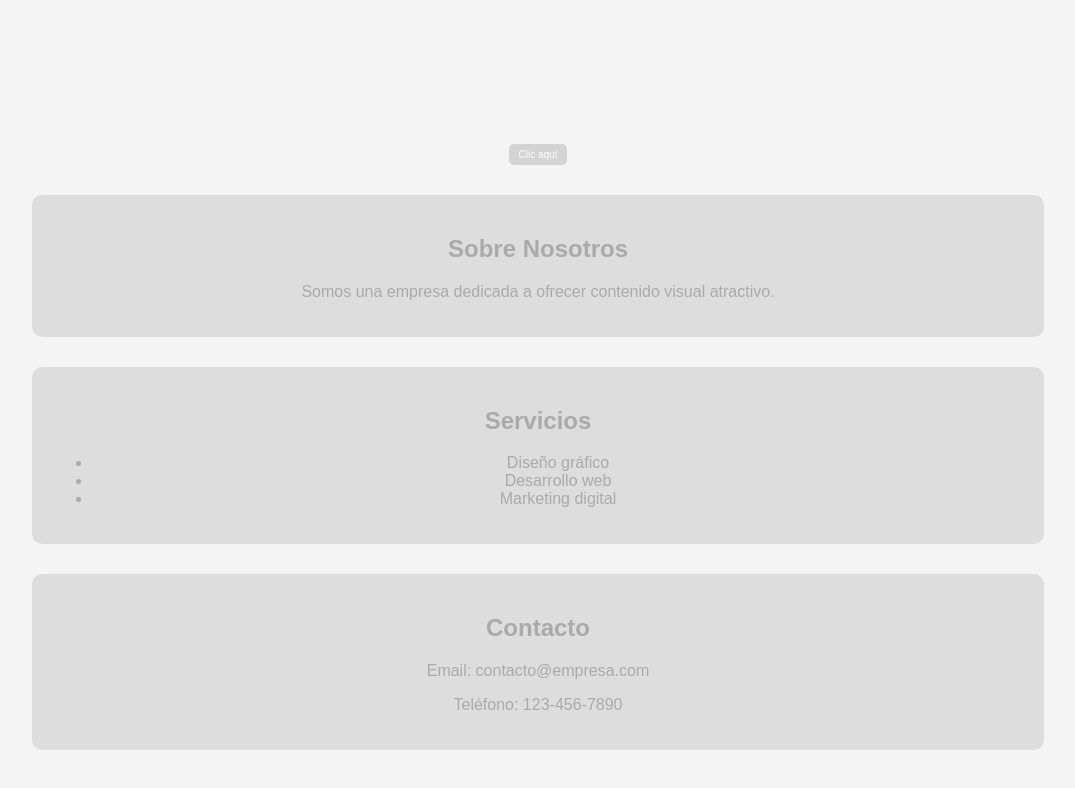
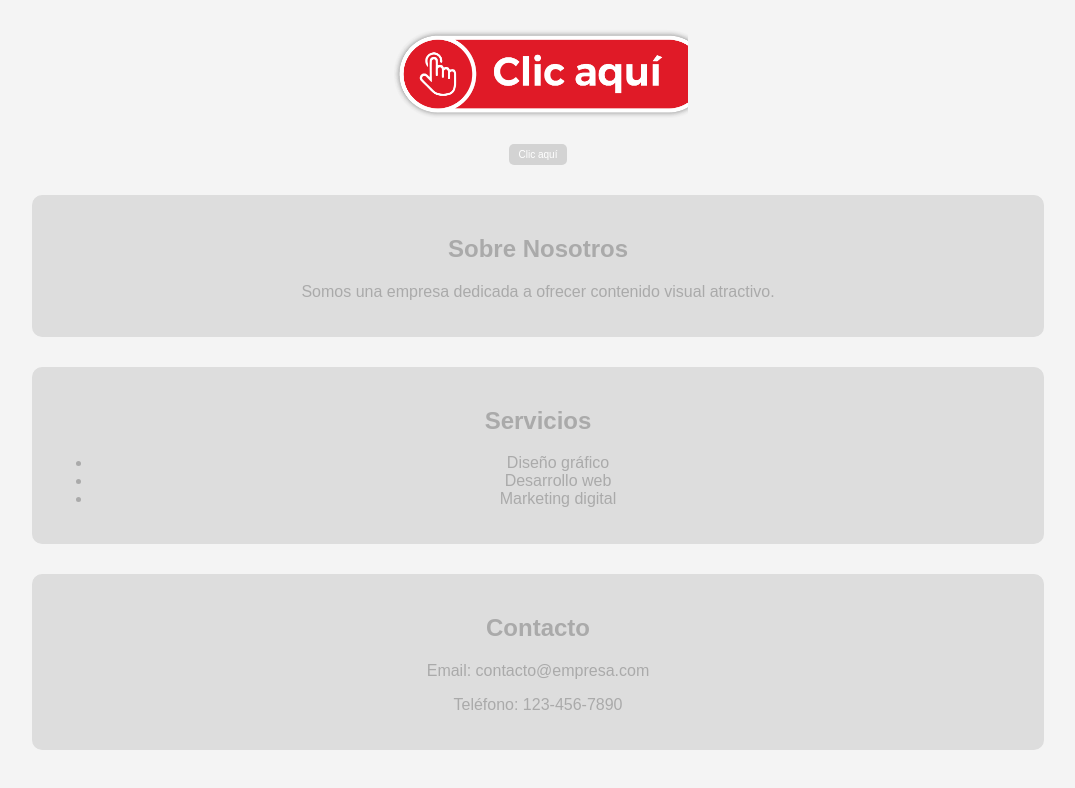
Before and after one commit to lortmen/Examen-accesibilidad, a plain HTML site: page index.html in a window 1280 px wide. Shown: the part 98-886 px from the top of the page, without its empty margins (102-1177 px from the left). Drawn offline with Linux system fonts and the light colour scheme.

Commit message:
Imagen añadida

```diff
--- a/index.html
+++ b/index.html
@@ -29,7 +29,7 @@
             border-radius: 5px;
         }
         .texto-imagen {
-            background-image: url('texto.jpg'); /* Imagen con texto incrustado */
+            background-image: url('imagen.png'); /* Imagen con texto incrustado */
             width: 300px;
             height: 100px;
             background-size: cover;
```
Also changed, not shown: imagen.png (added).
